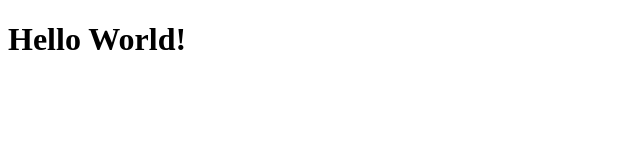
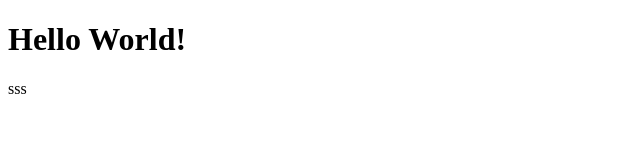
Before and after one commit to VUONGTHIAITHUY/daykemlaptr, a website: page index.html in a window 1280 px wide. Shown: the full height of the page, 0-640 px from the left. Drawn offline with Linux system fonts and the light colour scheme.

Commit message:
test 1077 pull dev

```diff
--- a/index.html
+++ b/index.html
@@ -11,6 +11,7 @@
 
 <body>
 <h1>Hello World!</h1>
+<div>sss</div>
 
 <script src="script.js"></script>
 </body>
```
